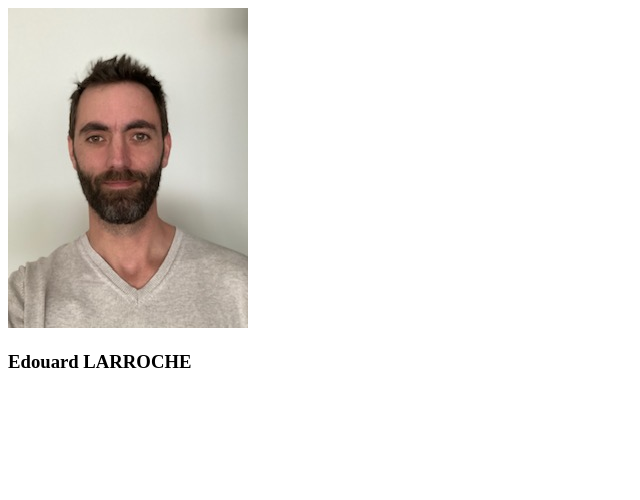
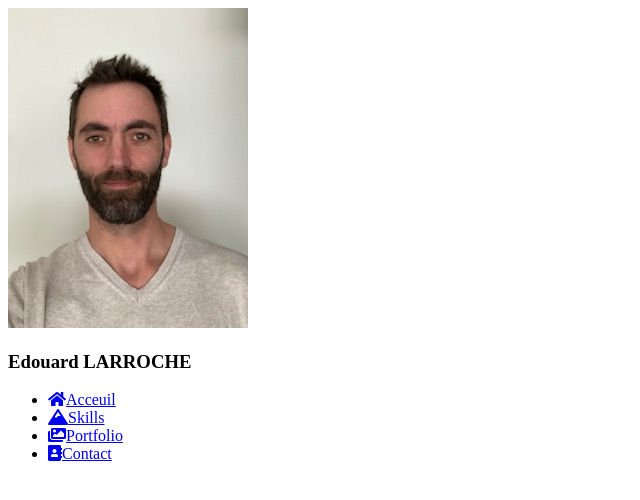
Before and after one commit to Edouard-LARROCHE/CV-reactjs, a React (Create React App) app: page / in a window 1280 px wide. Shown: the top 500 px of the page, without its empty margins (0-640 px from the left). Built offline with nearby package versions, Linux system fonts and the light colour scheme.

Commit message:
navlink & icons navbar

```diff
--- a/src/components/Navigation.js
+++ b/src/components/Navigation.js
@@ -1,4 +1,5 @@
 import React from 'react';
+import { NavLink } from 'react-router-dom';
 
 export default function Navigation() {
   return (
@@ -9,6 +10,34 @@ export default function Navigation() {
           <h3> Edouard LARROCHE</h3>
         </div>
       </div>
+      <div className='navigation'>
+        <ul>
+          <li>
+            <NavLink exact to='/' activeClassName='navActive'>
+              <i className='fas fa-home'></i>
+              <span>Acceuil</span>
+            </NavLink>
+          </li>
+          <li>
+            <NavLink exact to='skills' activeClassName='navActive'>
+              <i className='fas fa-mountain'></i>
+              <span>Skills</span>
+            </NavLink>
+          </li>
+          <li>
+            <NavLink exact to='portfolio' activeClassName='navActive'>
+              <i className='fas fa-images'></i>
+              <span>Portfolio</span>
+            </NavLink>
+          </li>
+          <li>
+            <NavLink exact to='contact' activeClassName='navActive'>
+              <i className='fas fa-address-book'></i>
+              <span>Contact</span>
+            </NavLink>
+          </li>
+        </ul>
+      </div>
     </div>
   );
 }
```
